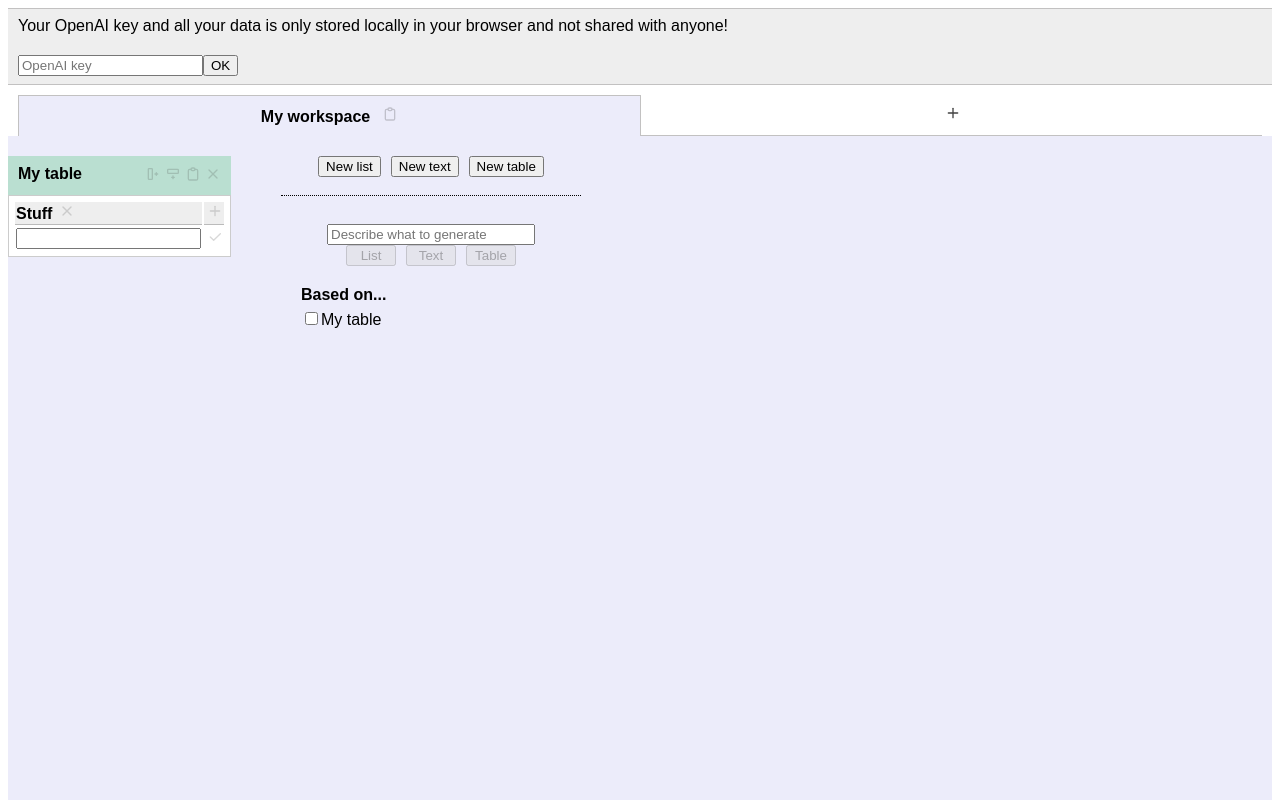
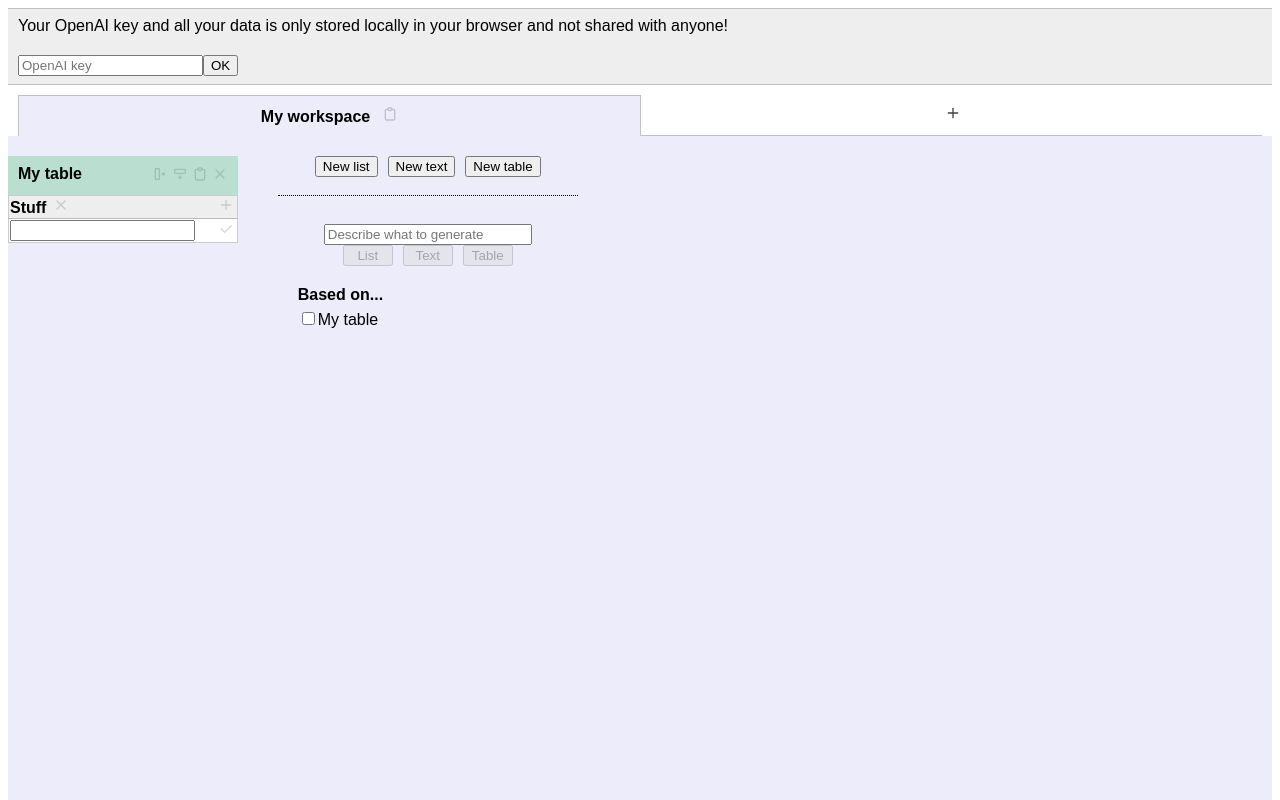
Before and after one commit to espenabr/turbothink, a React (Vite) app: page / in a window 1280 px wide. Both pictures are taken after a click on the button "New table". Shown: the top 800 px of the page. Built offline with nearby package versions, Linux system fonts and the light colour scheme.

Commit message:
slightly cleaner table look

```diff
--- a/src/App.css
+++ b/src/App.css
@@ -136,6 +136,7 @@
 
 .table {
     margin-right: 10px;
+    width: 100%;
 }
 
 .table-header {
--- a/src/index.css
+++ b/src/index.css
@@ -8,3 +8,9 @@ body {
 a {
     cursor: pointer;
 }
+
+table {
+    table-layout: auto;
+    width: 100%;
+    border-collapse: collapse;
+}
```
